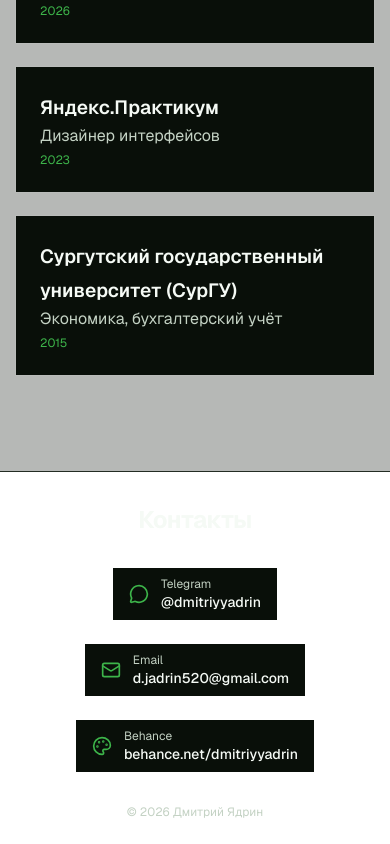
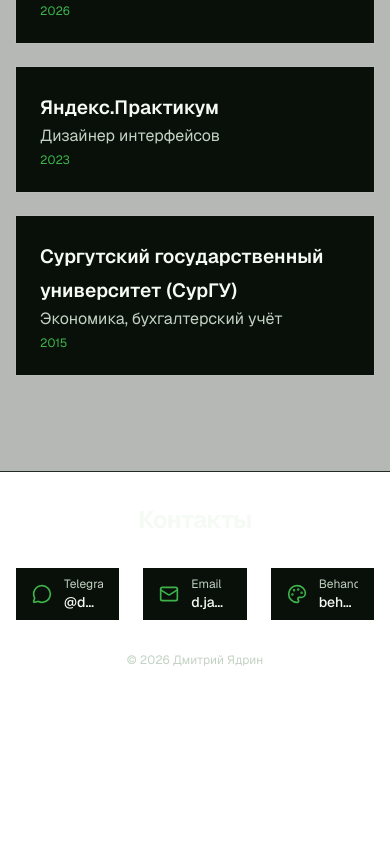
Before and after one commit to djadrin520-svg/Final, a Next.js app: page / in a window 390 px wide. Shown: the part 8025-8869 px from the top of the page. After the commit the page ends 8717 px from the top, so only its background shows below. Built offline with nearby package versions, Linux system fonts and the light colour scheme.

Commit message:
Update contacts-section.tsx

```diff
--- a/components/contacts-section.tsx
+++ b/components/contacts-section.tsx
@@ -36,14 +36,14 @@ export function ContactsSection() {
               href={contact.href}
               target="_blank"
               rel="noopener noreferrer"
-              className="group flex items-center gap-3 px-4 py-2 ring-1 ring-foreground/5 bg-card transition-colors hover:ring-primary/40"
+              className="group flex items-center justify-center gap-3 px-4 py-2 ring-1 ring-foreground/5 bg-card transition-colors hover:ring-primary/40 flex-1 min-w-0 sm:flex-none"
             >
-              <Icon className="h-5 w-5 text-primary" />
-              <div>
+              <Icon className="h-5 w-5 text-primary shrink-0" />
+              <div className="min-w-0 truncate">
                 <div className="text-xs text-muted-foreground">
                   {contact.label}
                 </div>
-                <div className="text-sm font-medium group-hover:text-primary">
+                <div className="text-sm font-medium truncate group-hover:text-primary">
                   {contact.value}
                 </div>
               </div>
```
